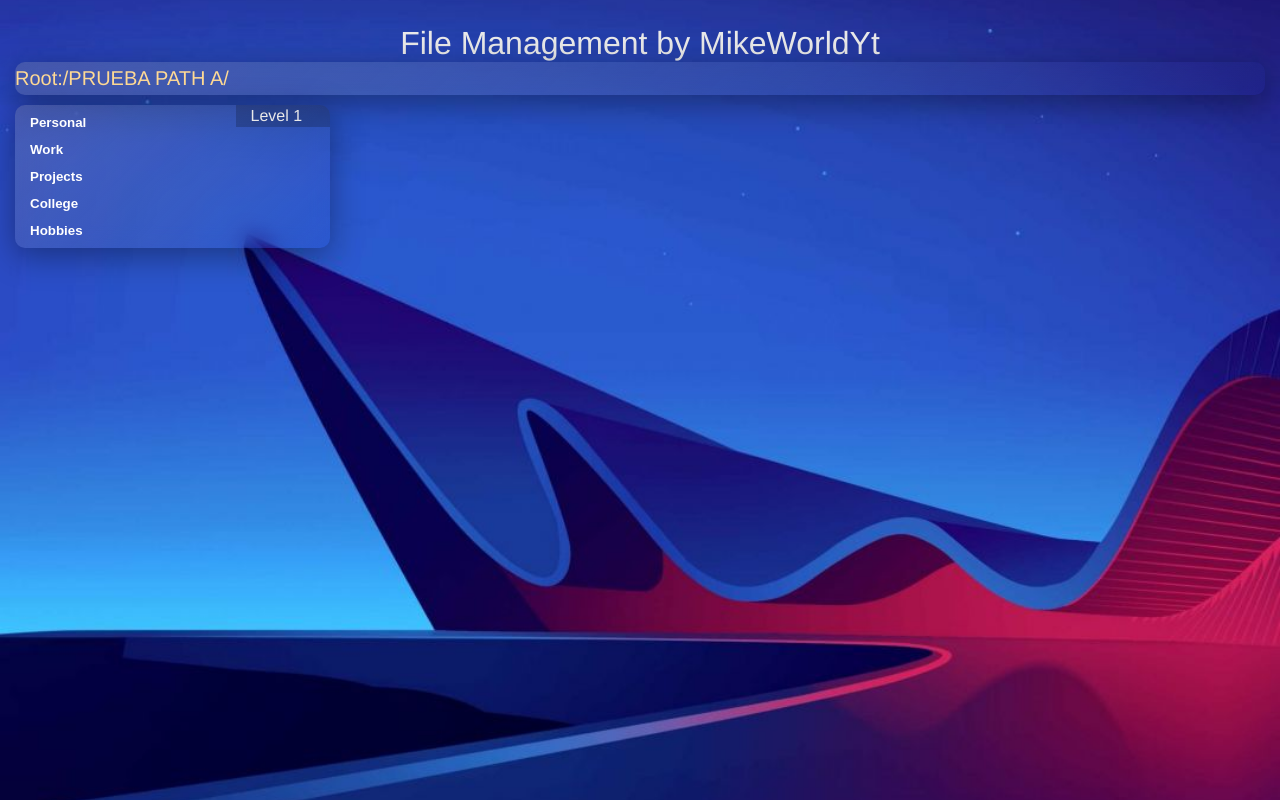
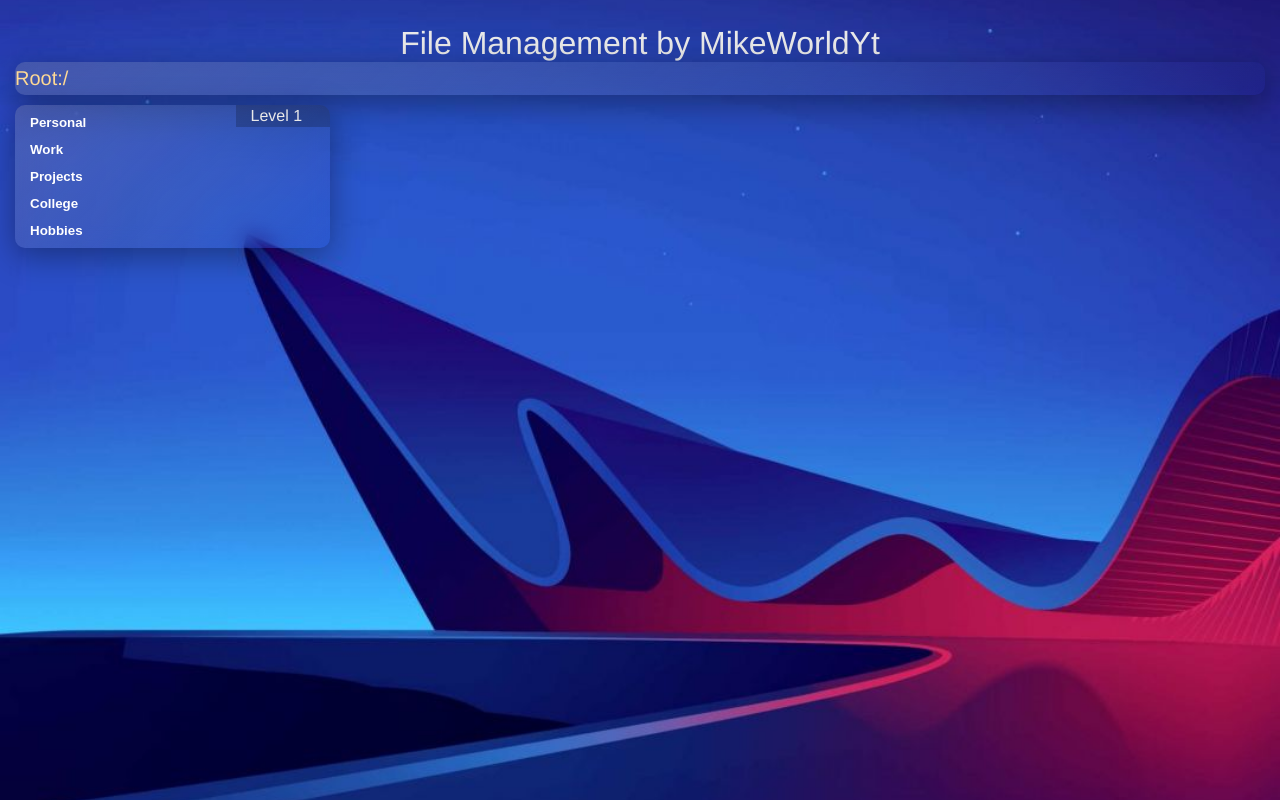
Before and after one commit to MikeWorldYt/Directory-react, a React (Vite) app: page / in a window 1280 px wide. Built offline with nearby package versions, Linux system fonts and the light colour scheme.

Commit message:
logic issue solved

```diff
--- a/src/components/column.jsx
+++ b/src/components/column.jsx
@@ -3,17 +3,18 @@ import './styles/Components.css';
 import levelsData from './data';
 import { useState } from 'react';
 import Column2 from './column2'
-
+import { DirContext } from '../context/directory'
+import { useContext } from 'react'
 
 export default function Container(props) {
   const [colA, setColA] = useState(undefined);
   const [colB, setColB] = useState(undefined);
   const colC = undefined;
   const [active, setActive] = useState( {} );
-  const setText = props.setpathA;
   const allData = 'alldata'
   const data = levelsData[allData] || [];
   const hasData = data.length > 0;
+  const { setPathA } = useContext( DirContext );
 
   const handleClick = (dataID, dataLVL, dataLAB) => {
       let getID = dataID
@@ -21,7 +22,7 @@ export default function Container(props) {
       setColA(Number(getID[0])-1)
       setColB(newLVL)
       setActive( { [dataLAB]: true } );
-      setText(dataLAB);
+      setPathA(`${dataLAB}/`);
 
       console.log(`--------- click ---------
       LABEL: ${dataLAB}
--- a/src/components/path.jsx
+++ b/src/components/path.jsx
@@ -1,12 +1,16 @@
 import './styles/Components.css'
 import { DirContext } from '../context/directory'
-import { useContext } from 'react'
+import { useContext, useEffect } from 'react'
 export default function Path( ) {
   const { pathA } = useContext( DirContext );
 
+  useEffect ( () => {
+
+  }, [pathA])
+
   return (
     <>
-      <h3 className='path'>Root:/{pathA}/</h3>
+      <h3 className='path'>Root:/{pathA}</h3>
     </>
   )
 }
--- a/src/context/directory.jsx
+++ b/src/context/directory.jsx
@@ -5,7 +5,7 @@ export const DirContext = createContext()
 
 // crear provider
 export function DirProvider( { children }) {
-    const [pathA, setPathA] = useState('PRUEBA PATH A')
+    const [pathA, setPathA] = useState('')
 
     return (
         <DirContext.Provider value={{
```
